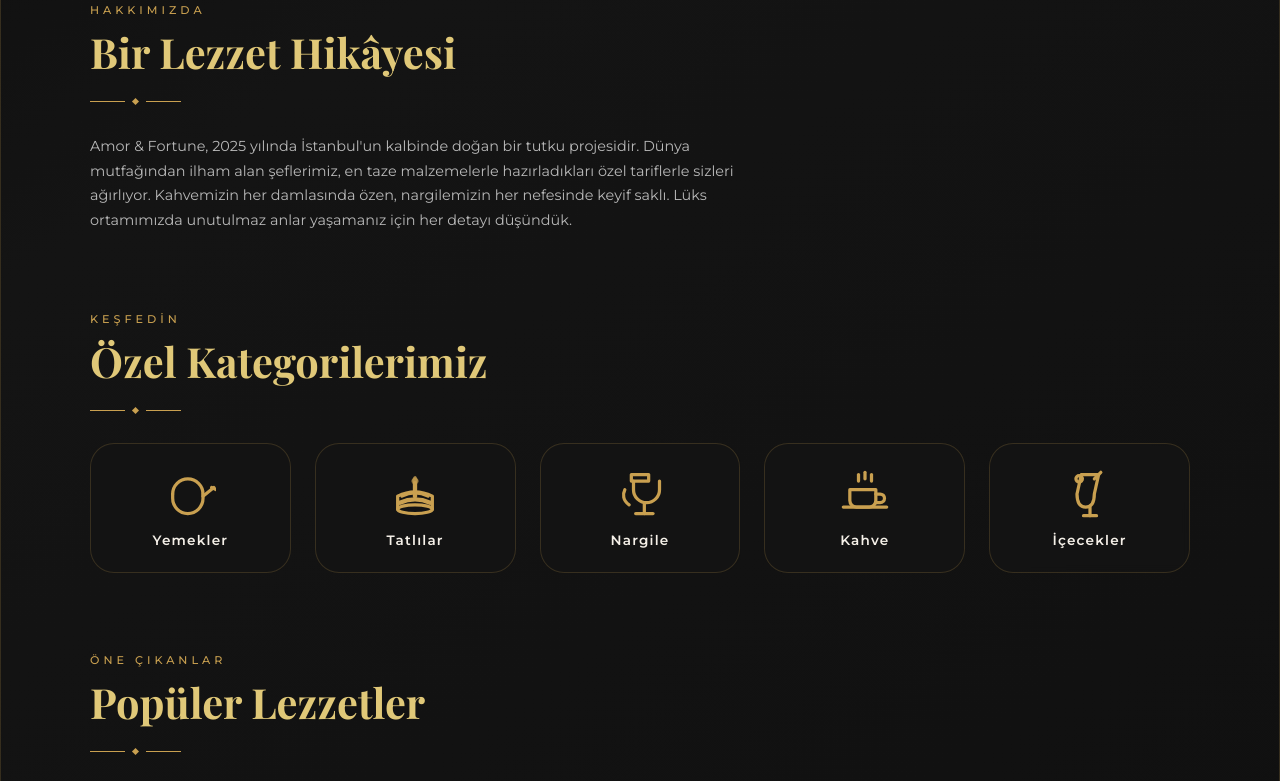
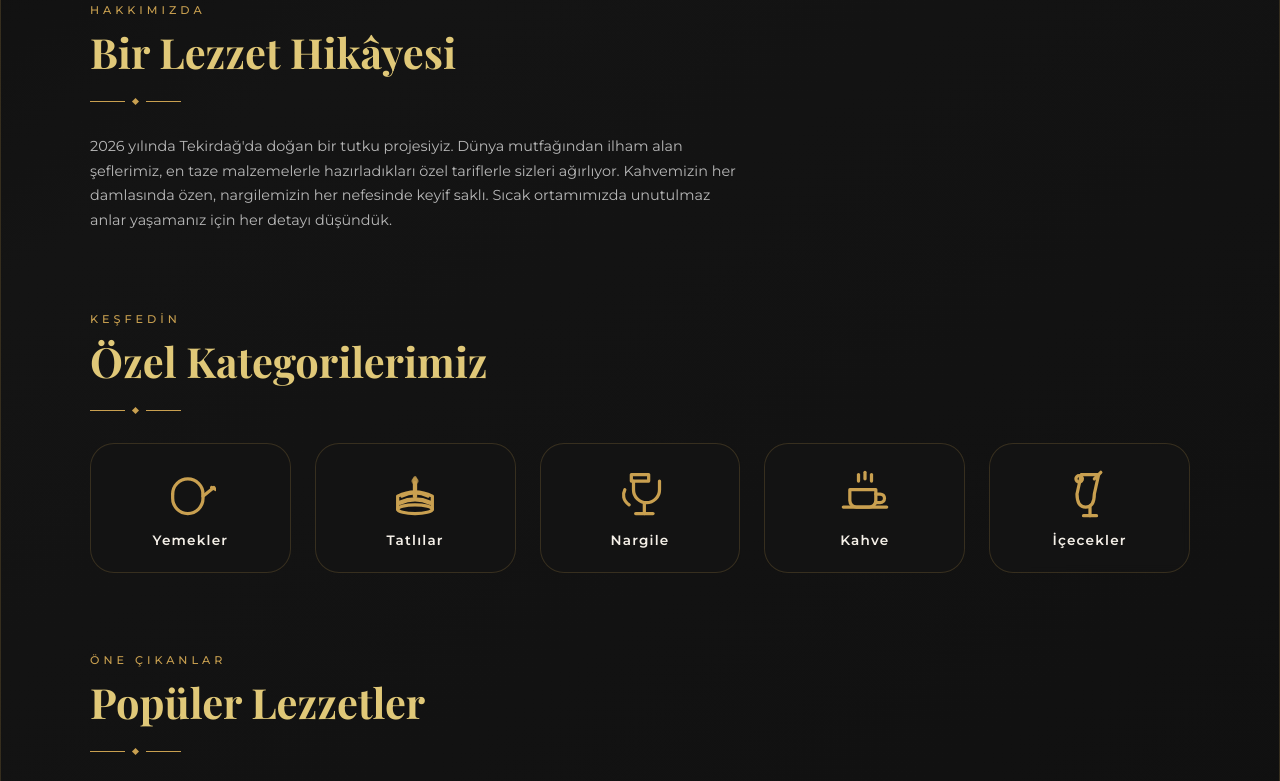
Before and after one commit to xdarkos/AmorFortuneMenu, a plain HTML site: page index.html in a window 1280 px wide. Shown: the part 999-1780 px from the top of the page. Drawn offline with nearby package versions, Linux system fonts and the light colour scheme; a web font is replaced by a local one.

Commit message:
Update index.html

```diff
--- a/index.html
+++ b/index.html
@@ -1295,11 +1295,7 @@
                 <h2 class="section-title">Bir Lezzet Hikâyesi</h2>
                 <div class="divider-sm"><span class="line"></span><span class="diamond"></span><span class="line"></span></div>
                 <p class="section-desc">
-                    Amor & Fortune, 2025 yılında İstanbul'un kalbinde doğan bir tutku projesidir.
-                    Dünya mutfağından ilham alan şeflerimiz, en taze malzemelerle hazırladıkları
-                    özel tariflerle sizleri ağırlıyor. Kahvemizin her damlasında özen,
-                    nargilemizin her nefesinde keyif saklı. Lüks ortamımızda unutulmaz anlar
-                    yaşamanız için her detayı düşündük.
+                    2026 yılında Tekirdağ'da doğan bir tutku projesiyiz. Dünya mutfağından ilham alan şeflerimiz, en taze malzemelerle hazırladıkları özel tariflerle sizleri ağırlıyor. Kahvemizin her damlasında özen, nargilemizin her nefesinde keyif saklı. Sıcak ortamımızda unutulmaz anlar yaşamanız için her detayı düşündük.
                 </p>
             </div>
         </section>
@@ -1409,7 +1405,7 @@
                             </div>
                             <div class="form-group">
                                 <label for="feedbackContact">E-posta veya Telefon</label>
-                                <input type="text" id="feedbackContact" name="contact" class="form-input" placeholder="ornek@posta.com veya 0534 576 9457" required autocomplete="off">
+                                <input type="text" id="feedbackContact" name="contact" class="form-input" placeholder="E-posta veya Telefon" required autocomplete="off">
                             </div>
                         </div>
                         <div class="form-group">
@@ -1470,7 +1466,7 @@
                 <div class="info-grid">
                     <div class="info-card">
                         <svg viewBox="0 0 24 24"><path d="M21 10c0 7-9 13-9 13s-9-6-9-13a9 9 0 0 1 18 0z"/><circle cx="12" cy="10" r="3"/></svg>
-                        <h4>Adres</h4><p>Bağdat Caddesi No: 142<br>Kadıköy / İstanbul</p>
+                        <h4>Adres</h4><p>Hürriyet Mahallesi, Necip Fazıl Kısakürek Caddesi, Pelin Konakları No:1 Daire:3,<br>Merkez - Tekirdağ</p>
                     </div>
                     <div class="info-card">
                         <svg viewBox="0 0 24 24"><path d="M22 16.92v3a2 2 0 0 1-2.18 2 19.79 19.79 0 0 1-8.63-3.07 19.5 19.5 0 0 1-6-6 19.79 19.79 0 0 1-3.07-8.67A2 2 0 0 1 4.11 2h3a2 2 0 0 1 2 1.72 12.84 12.84 0 0 0 .7 2.81 2 2 0 0 1-.45 2.11L8.09 9.91a16 16 0 0 0 6 6l1.27-1.27a2 2 0 0 1 2.11-.45 12.84 12.84 0 0 0 2.81.7A2 2 0 0 1 22 16.92z"/></svg>
```
